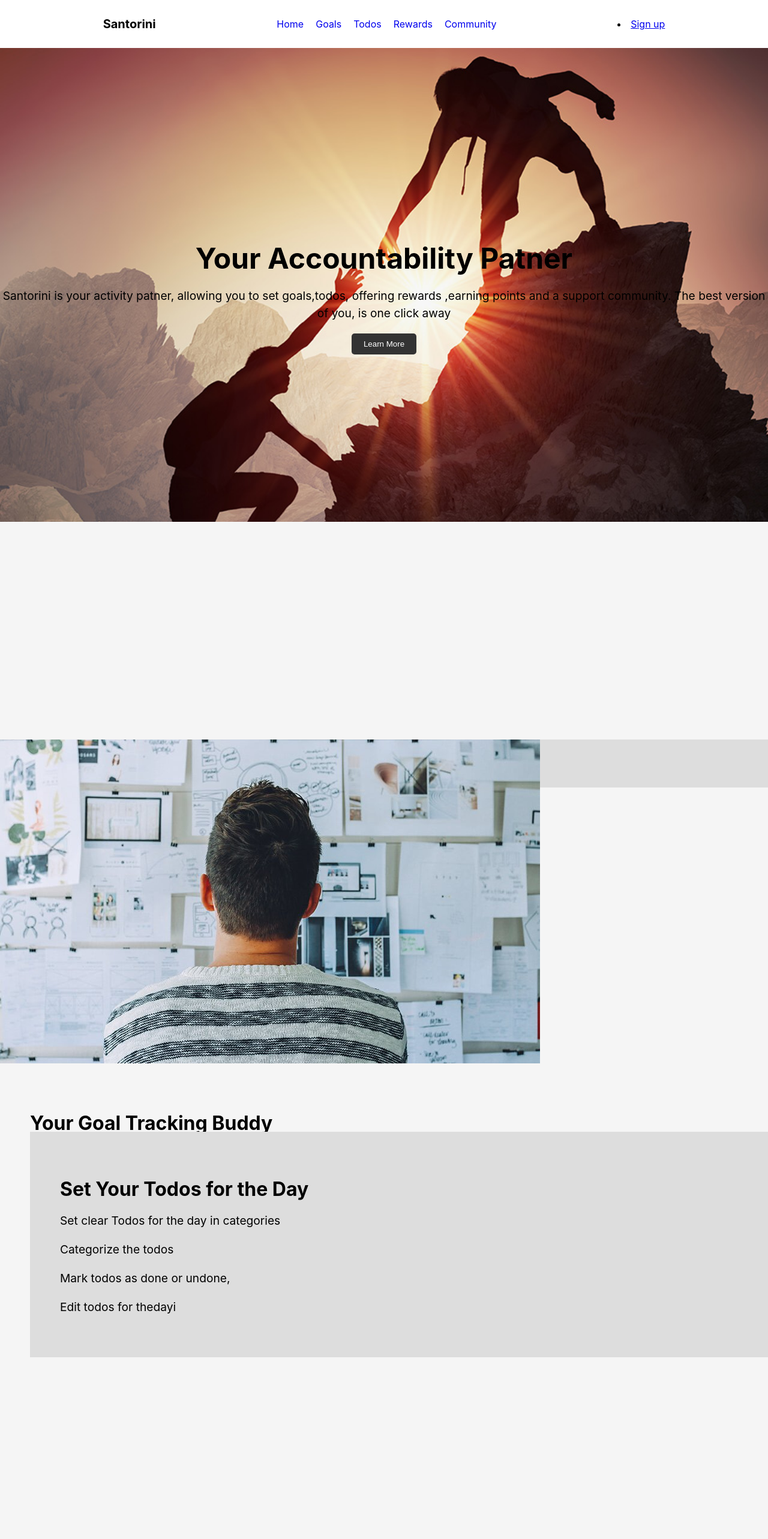
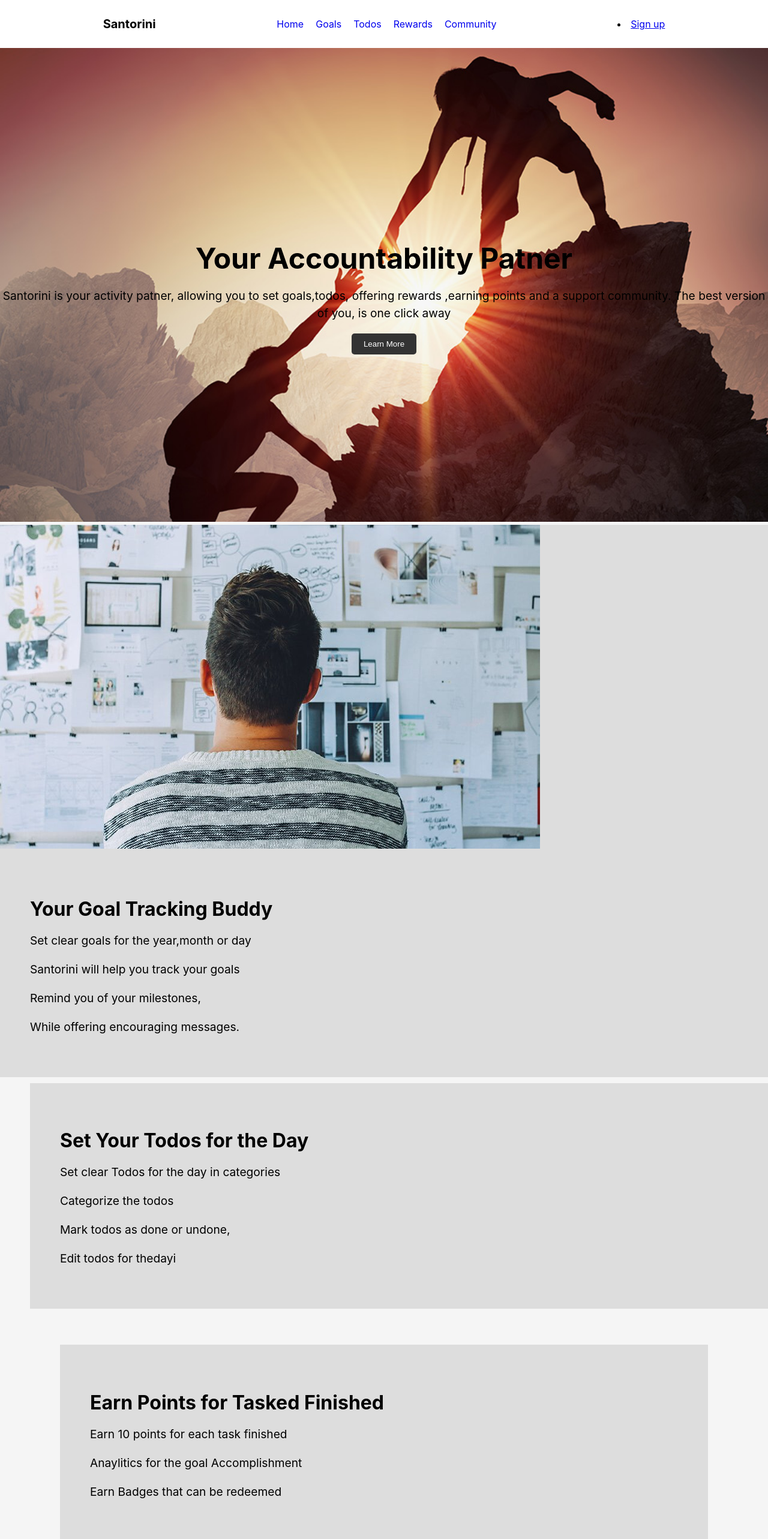
Before and after one commit to KarenWanyama3430/mytodo2024, a React (Create React App) app: page / in a window 1280 px wide. Shown: the top 2566 px of the page at 60% size. Built offline with nearby package versions, Linux system fonts and the light colour scheme.

Commit message:
changes  to the container

```diff
--- a/src/Components/Goal/Goal.css
+++ b/src/Components/Goal/Goal.css
@@ -1,5 +1,4 @@
 .goalspage {
-    height: 100vh;
     width: 200%;
     display: flex;
     align-items: center;
--- a/src/Components/Reward/Reward.css
+++ b/src/Components/Reward/Reward.css
@@ -1,5 +1,4 @@
 .rewardspage {
-    height: 100vh;
     display: flex;
     align-items: center;
     padding: 50px;
--- a/src/Components/Todo/Todo.css
+++ b/src/Components/Todo/Todo.css
@@ -1,5 +1,4 @@
 .todopage {
-    height: 100vh;
     width: 200%;
     display: flex;
     align-items:center;
--- a/src/Pages/Home/Home.css
+++ b/src/Pages/Home/Home.css
@@ -0,0 +1,7 @@
+.home{
+    width: 100%;
+    height: 100%;
+    display: flex;
+    flex-direction: column;
+    gap: 10px;
+}
--- a/src/Pages/Home/Home.js
+++ b/src/Pages/Home/Home.js
@@ -7,7 +7,7 @@ import Community from '../../Components/Community/Community'
 
 const Home = () => {
     return (
-        <div>
+        <div className='home'>
 
             <Hero />
             <Goal/>
```
